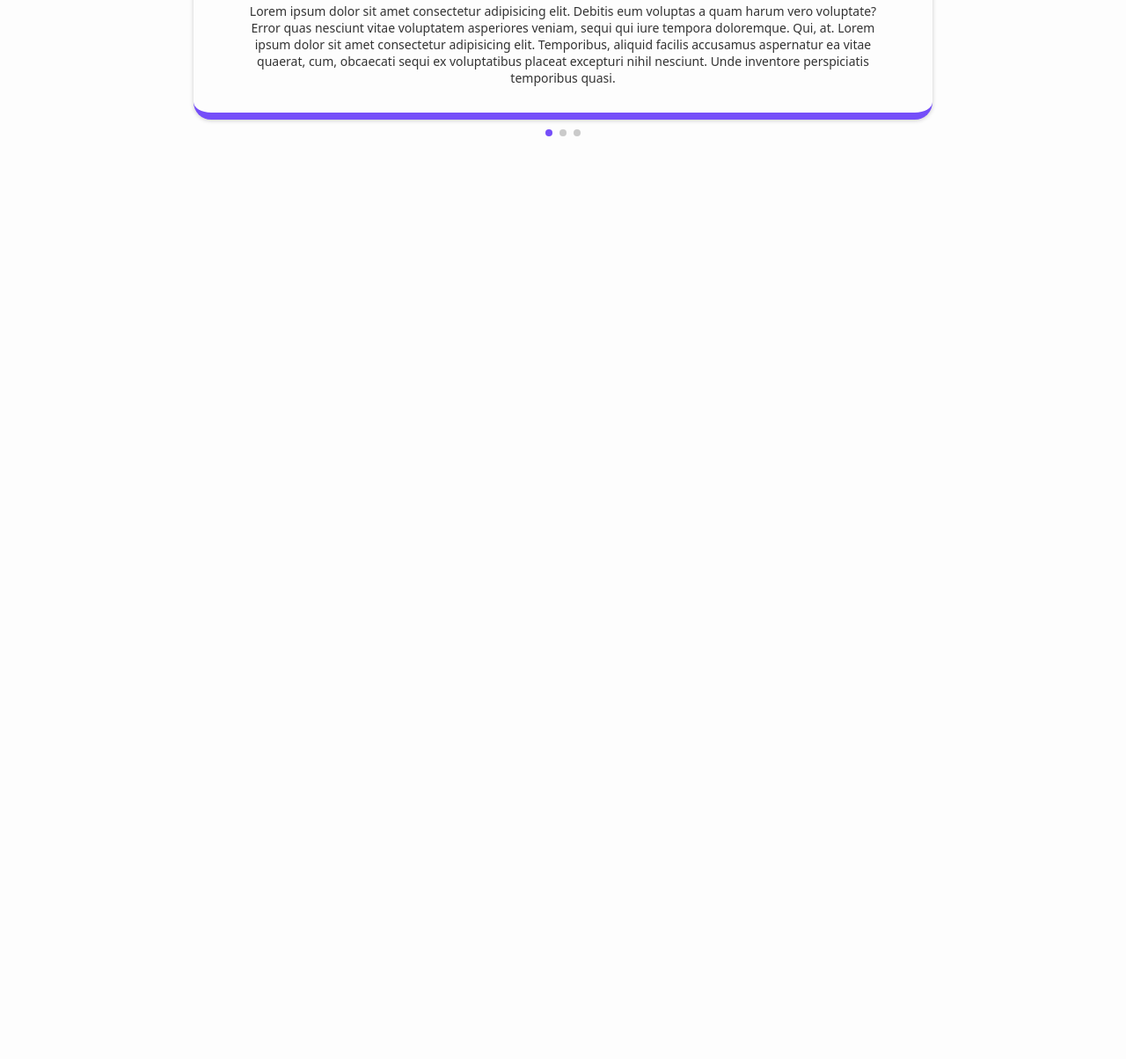
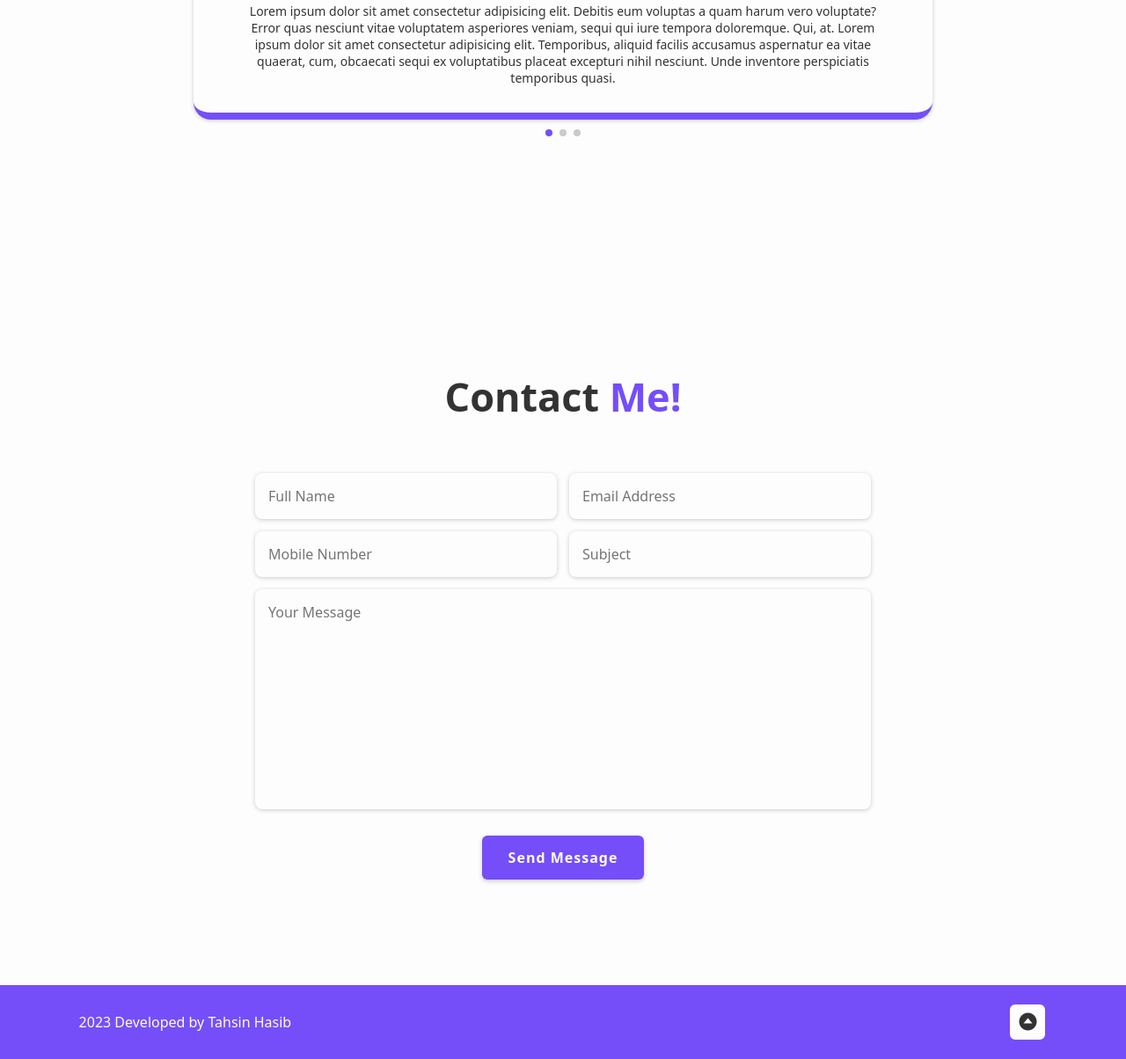
Before and after one commit to tahsinhasib/Portfolio.github.io, a plain HTML site: page index.html in a window 1280 px wide. Shown: the part 3541-4745 px from the top of the page at 88% size. Before the commit the page ends 3861 px from the top, so only its background shows below. Drawn offline with nearby package versions, Linux system fonts and the light colour scheme.

Commit message:
footer done

```diff
--- a/index.html
+++ b/index.html
@@ -232,6 +232,35 @@
     </section>
 
 
+    <!--Contact Section Design-->
+    <section class="contact" id="contact">
+        <h2 class="heading">Contact <span>Me!</span></h2>
+
+        <form action="#">
+            <div class="input-box">
+                <input type="text" placeholder="Full Name">
+                <input type="email" placeholder="Email Address">
+            </div>
+            <div class="input-box">
+                <input type="number" placeholder="Mobile Number">
+                <input type="text" placeholder="Subject">
+            </div>
+            <textarea name="" id="" cols="30" rows="10" placeholder="Your Message"></textarea>
+            <input type="submit" value="Send Message" class="btn">
+        </form>
+    </section>
+
+    <!--Footer Design-->
+    <footer class="footer">
+        <div class="footer-text">
+            <p>2023 Developed by Tahsin Hasib</p>
+        </div>
+
+        <div class="footer-iconTop">
+            <a href="#home"><i class='bx bxs-caret-up-circle'></i></a>
+        </div>
+    </footer>
+
     <!--Swiper JS-->
     <script src="https://cdn.jsdelivr.net/npm/swiper@9/swiper-bundle.min.js"></script>
 
--- a/style.css
+++ b/style.css
@@ -471,3 +471,80 @@ span {
 .certificates-box .swiper-pagination-bullet-active {
     background: var(--main-color);
 }
+
+.contact h2 {
+    margin-bottom: 3rem;
+}
+
+.contact form {
+    max-width: 70rem;
+    margin: 1rem auto;
+    text-align: center;
+    margin-bottom: 3rem;
+}
+
+.contact form .input-box {
+    display: flex;
+    justify-content: space-between;
+    flex-wrap: wrap;
+}
+
+.contact form .input-box input,
+.contact form textarea {
+    width: 100%;
+    padding: 1.5rem;
+    font-size: 1.6rem;
+    color: var(--text-color);
+    background: var(--bg-color);
+    border-radius: .8rem;
+    margin: .7rem 0;
+    box-shadow: 0 .1rem .5rem var(--shadow-color);
+}
+
+.contact form .input-box input {
+    width: 49%;
+}
+
+.contact form textarea {
+    resize: none;
+}
+
+.contact form .btn {
+    margin-top: 2rem;
+    cursor: pointer;
+}
+
+.footer {
+    display: flex;
+    justify-content: space-between;
+    align-items: center;
+    flex-wrap: wrap;
+    padding: 2rem 7%;
+    background: var(--main-color);
+}
+
+.footer-text p {
+    font-size: 1.6rem;
+    color: var(--white-color);
+}
+
+.footer-iconTop a {
+    display: inline-flex;
+    justify-content: center;
+    align-items: center;
+    padding: .8rem;
+    background: var(--white-color);
+    border-radius: .8rem;
+    border: .2rem solid var(--main-color);
+    outline: .2rem solid transparent;
+    transition: .5s ease;
+}
+
+.footer-iconTop a i {
+     font-size: 2.4rem;
+     color: #333;
+}
+
+.footer-iconTop a:hover {
+    outline-color: var(--white-color);
+}
```
